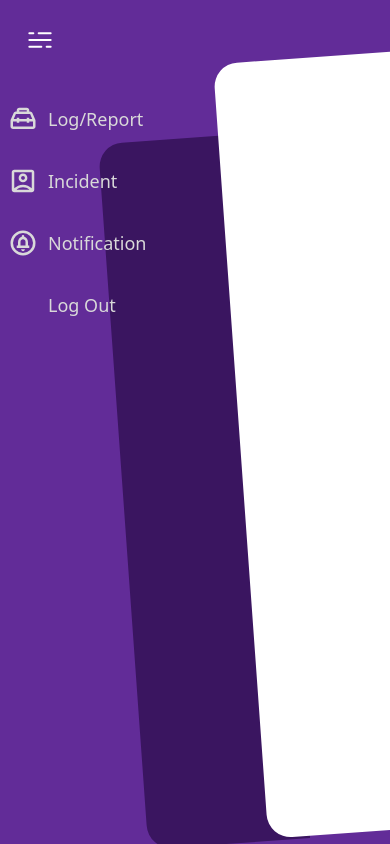
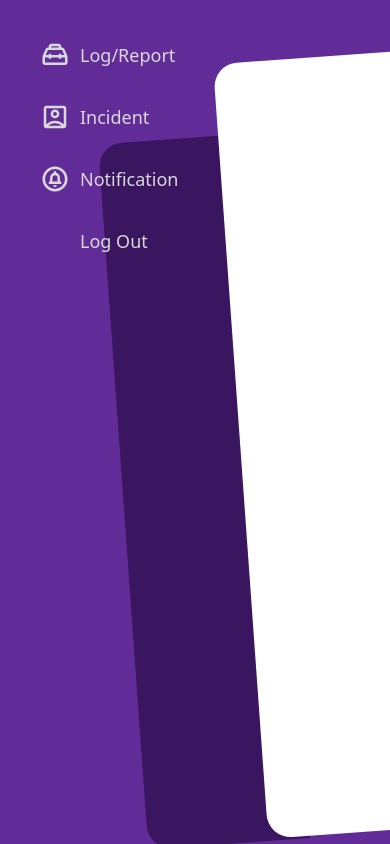
Before and after one commit to AbdulrahmanLuqman/SWapp_Lab_, a plain HTML site: page index.html in a window 390 px wide. Drawn offline with nearby package versions, Linux system fonts and the light colour scheme.

Commit message:
removed hamburger icon

```diff
--- a/index.html
+++ b/index.html
@@ -8,9 +8,7 @@
 </head>
 <body>
 
-    <div class="transition-all duration-500 bg-[#622C98] w-full fixed h-full top-0 space-y-10 overflow-y-hidden z-[999]">
-        <div id="open-hamburger" tabindex="0" class="m-6 w-fit h-fit cursor-pointer"><svg xmlns="http://www.w3.org/2000/svg" width="32" height="32" viewBox="0 0 24 24"><path fill="none" stroke="white" stroke-linecap="round" stroke-width="1.5" d="M4 7h3m13 0h-9m9 10h-3M4 17h9m-9-5h16"/></svg></div>
-
+    <div class="transition-all duration-500 bg-[#622C98] w-full fixed h-full top-0 space-y-10 overflow-y-hidden z-[999] p-8">
         <div class="flex flex-col gap-20 h-full relative z-[999]">
             <nav class="space-y-4">
                     <a href="logReport.htm" id="log" tabindex="0" class="w-fit cursor-pointer focus:outline-none focus:bg-[#4B2473] flex gap-[10px] items-center p-2 rounded-md hover:bg-[#4B2473]">
```
